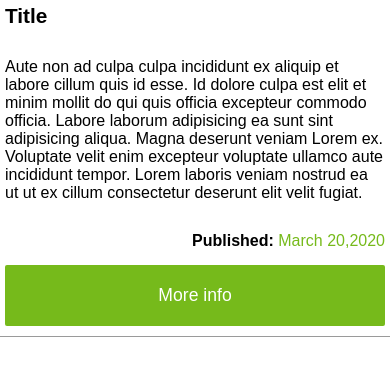
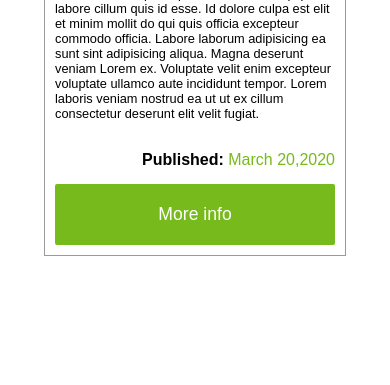
Before and after one commit to cbsumastre/layout-laboratorio-basico, a website built with Vite: page ejercicio4/index.html in a window 390 px wide. Shown: the part 459-844 px from the top of the page. Built offline with nearby package versions, Linux system fonts and the light colour scheme.

Commit message:
added media query

```diff
--- a/ejercicio4/style.scss
+++ b/ejercicio4/style.scss
@@ -53,20 +53,49 @@ body {
             margin-top: 15px;
             padding: 20px;
             width: 100%;
-            background-color:#76BA1B;
+            background-color: #76BA1B;
             color: white;
             border: 0px;
             font-size: 1.1rem;
             border-radius: 2px;
             transition: all 0.3s ease-in-out;
+
             &:hover {
                 cursor: pointer;
             }
+
             &:active {
                 transform: scale(1.03);
             }
         }
     }
+}
 
+@media (width <=550px) {
+    .card {
+        width: 300px;
 
+        header {
+            font-size: 1rem;
+            font-weight: 700;
+        }
+
+        main {
+            font-size: 0.8rem;
+        }
+
+        footer {
+            div {
+
+                .label-published,
+                .date-published {
+                    font-size: 1rem;
+                }
+            }
+        }
+
+        button {
+            font-size: 1rem;
+        }
+    }
 }
```
